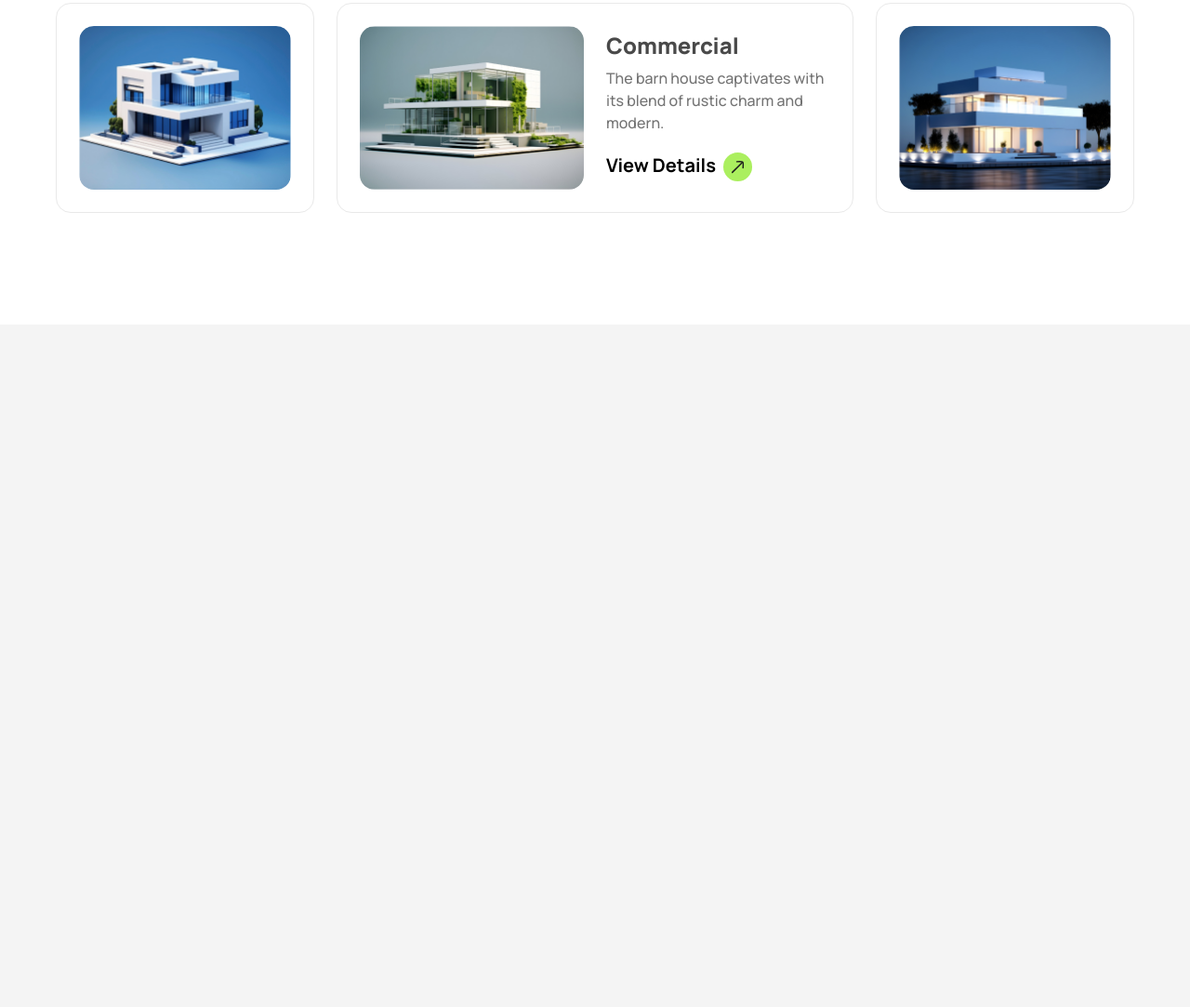
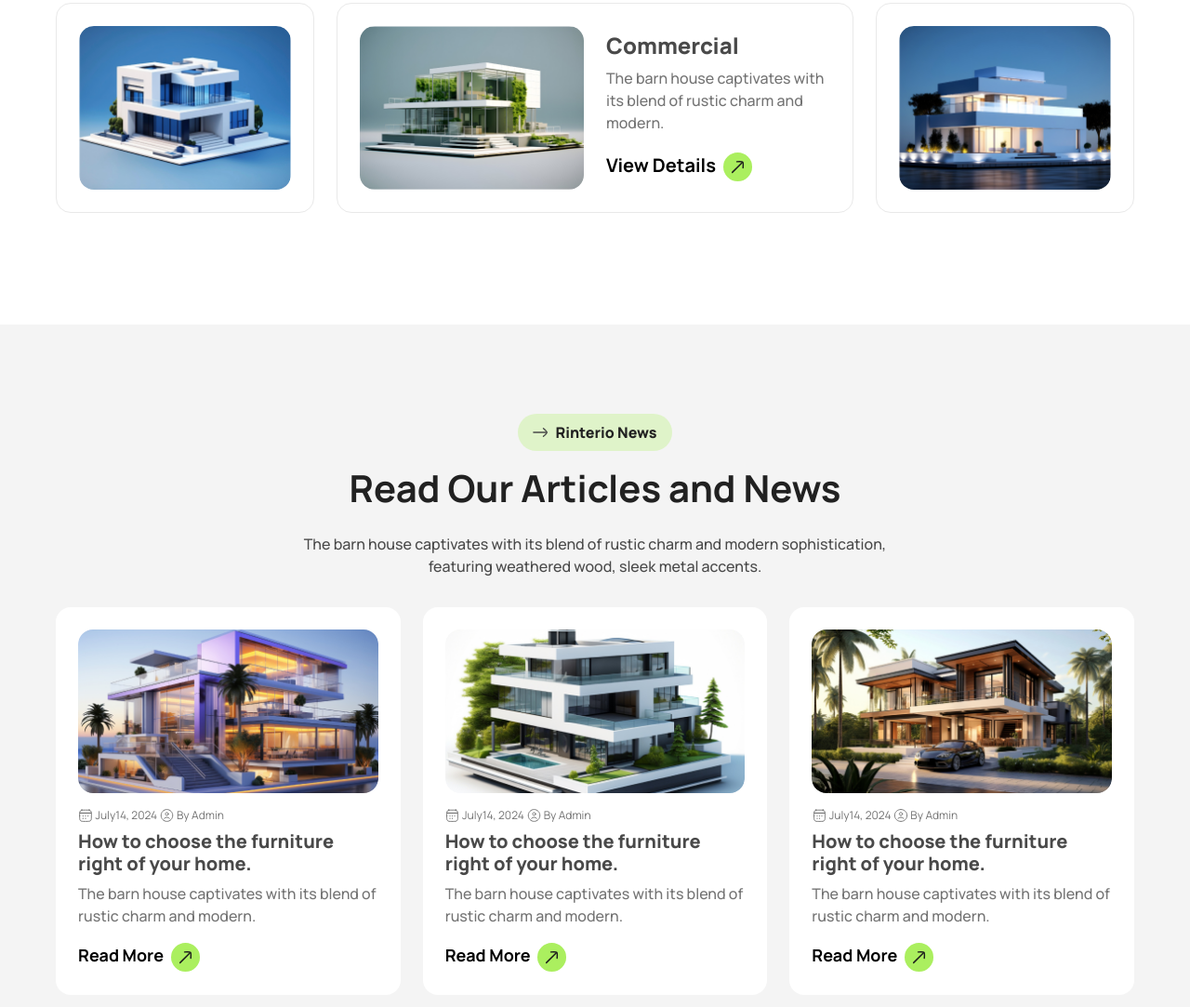
Before and after one commit to Roeich/Assignment-03, a plain HTML site: page index.html in a window 1280 px wide. Shown: the part 3019-4102 px from the top of the page at 93% size. Before the commit the page ends 3368 px from the top, so only its background shows below. Drawn offline with nearby package versions, Linux system fonts and the light colour scheme.

Commit message:
completed article section

```diff
--- a/index.html
+++ b/index.html
@@ -292,6 +292,73 @@
             </div>
         </section>
         <!-- ..... end Explore our Latest works section ..... -->
+
+        <!-- ..... start Rinterio News section ..... -->
+        <section class="py-8 md:py-24">
+            <div class="container px-5 mx-auto xl:max-w-[1200px] relative">
+                <div class="text-center">
+                    <div class="inline-flex items-center py-2 px-4 text-[#212121] bg-[#acef5f49] font-extrabold gap-2 rounded-full mb-4">
+                        <img class="size-4 object-contain" src="assets/arrow-right.svg" alt="arrow">
+                        <span>Rinterio News</span>
+                    </div>
+                    <h2 class="text-2xl md:text-[40px] leading-[1.2] text-[#212121] font-bold mb-4 md:mb-6">
+                        Read Our Articles and News
+                    </h2>
+                    <p class="text-[#494949] font-medium mb-5 md:mb-8">The barn house captivates with its blend of rustic charm and modern sophistication, <br> featuring weathered wood, sleek metal accents.</p>
+                </div>
+                <div class="grid md:grid-cols-2 lg:grid-cols-3 gap-6">
+                    <div class="p-6 rounded-2xl bg-white">
+                        <img class="w-full md:h-44 object-cover rounded-xl md:rounded-2xl mb-4" src="assets/article1.png" alt="" >
+                        <div class="text-xs text-[#737373] mb-2">
+                            <img class="inline-block size-4 object-contain" src="assets/calendar.svg" alt="calendar"> <span>July14, 2024</span>
+                            <img class="inline-block size-4 object-contain" src="assets/user-circle.svg" alt="user"> <span>By Admin</span>
+                        </div>
+                        <h3 class="text-xl leading-[1.2] text-[#494949] font-extrabold mb-2">
+                            How to choose the furniture right  of your home.
+                        </h3>
+                        <p class="text-[#737373] font-medium mb-4">The barn house captivates with its blend of rustic charm and modern. </p>
+                        <div>
+                            <a class="text-lg font-bold" href="#">
+                                Read More <img class="inline-block size-8 object-contain ms-1" src="assets/arrow-up-right.svg" alt="arrow">
+                            </a>
+                        </div>
+                    </div>
+                    <div class="p-6 rounded-2xl bg-white">
+                        <img class="w-full md:h-44 object-cover rounded-xl md:rounded-2xl mb-4" src="assets/article2.png" alt="" >
+                        <div class="text-xs text-[#737373] mb-2">
+                            <img class="inline-block size-4 object-contain" src="assets/calendar.svg" alt="calendar"> <span>July14, 2024</span>
+                            <img class="inline-block size-4 object-contain" src="assets/user-circle.svg" alt="user"> <span>By Admin</span>
+                        </div>
+                        <h3 class="text-xl leading-[1.2] text-[#494949] font-extrabold mb-2">
+                            How to choose the furniture right  of your home.
+                        </h3>
+                        <p class="text-[#737373] font-medium mb-4">The barn house captivates with its blend of rustic charm and modern. </p>
+                        <div>
+                            <a class="text-lg font-bold" href="#">
+                                Read More <img class="inline-block size-8 object-contain ms-1" src="assets/arrow-up-right.svg" alt="arrow">
+                            </a>
+                        </div>
+                    </div>
+                    <div class="p-6 rounded-2xl bg-white">
+                        <img class="w-full md:h-44 object-cover rounded-xl md:rounded-2xl mb-4" src="assets/article3.png" alt="" >
+                        <div class="text-xs text-[#737373] mb-2">
+                            <img class="inline-block size-4 object-contain" src="assets/calendar.svg" alt="calendar"> <span>July14, 2024</span>
+                            <img class="inline-block size-4 object-contain" src="assets/user-circle.svg" alt="user"> <span>By Admin</span>
+                        </div>
+                        <h3 class="text-xl leading-[1.2] text-[#494949] font-extrabold mb-2">
+                            How to choose the furniture right  of your home.
+                        </h3>
+                        <p class="text-[#737373] font-medium mb-4">The barn house captivates with its blend of rustic charm and modern. </p>
+                        <div>
+                            <a class="text-lg font-bold" href="#">
+                                Read More <img class="inline-block size-8 object-contain ms-1" src="assets/arrow-up-right.svg" alt="arrow">
+                            </a>
+                        </div>
+                    </div>
+                </div>
+            </div>
+        </section>
+        <!-- ..... end Rinterio News section ..... -->
     </main>
     <!-- ____________ end main area ____________ -->
 </body>
```
Also changed, not shown: assets/calendar.svg (added), assets/user-circle.svg (added).
